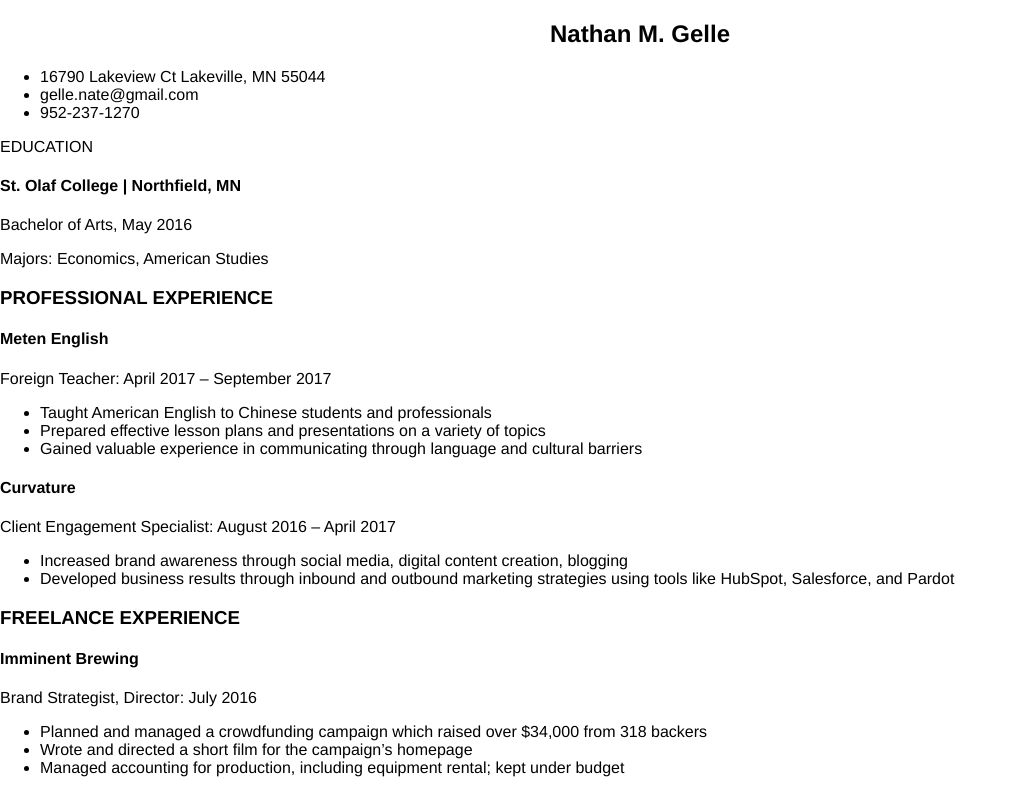
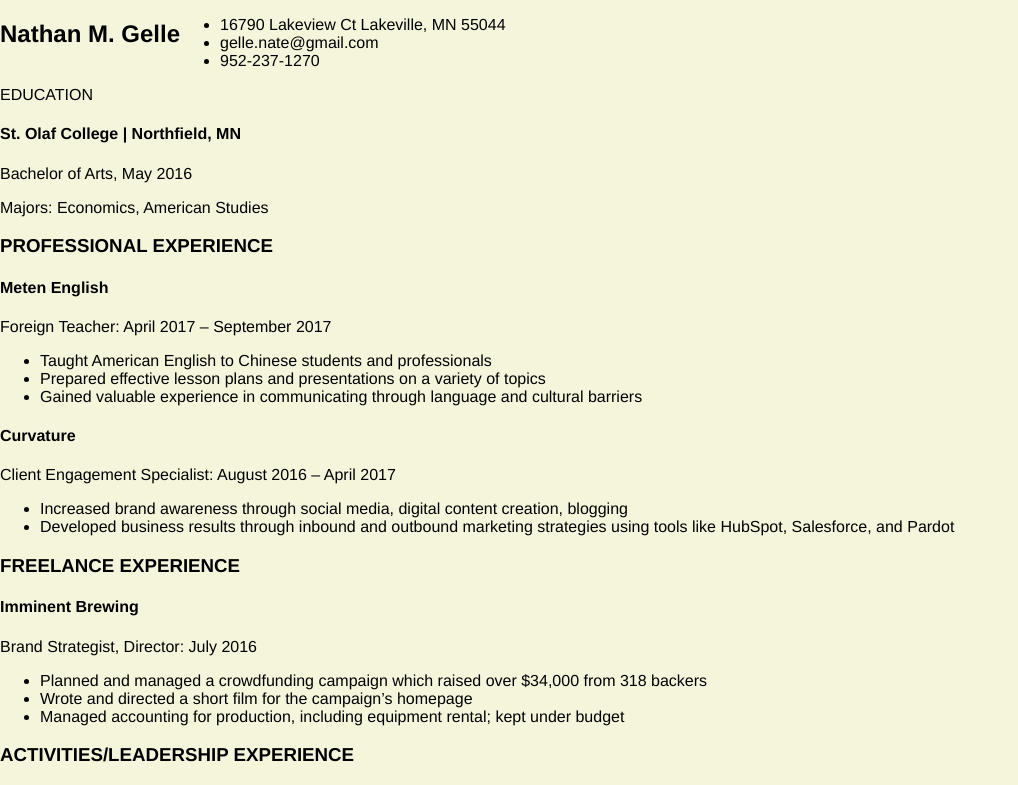
Before and after one commit to nate-gelle/resume-to-prime, a plain HTML site: page index.html in a window 1280 px wide. Shown: the top 785 px of the page, without its empty margins (0-1018 px from the left). Drawn offline with Linux system fonts and the light colour scheme.

Commit message:
set background color

```diff
--- a/style.css
+++ b/style.css
@@ -1,16 +1,15 @@
-html, body {
+body {
   font-family: Helvetica, sans-serif;
   margin: 0;
   width: 100%;
   height: 100%;
+  background: beige;
 }
 
 h2 {
   text-align: center;
+}
 
 .name {
   display: flex;
-
-p {
-  color: red;
 }
```
